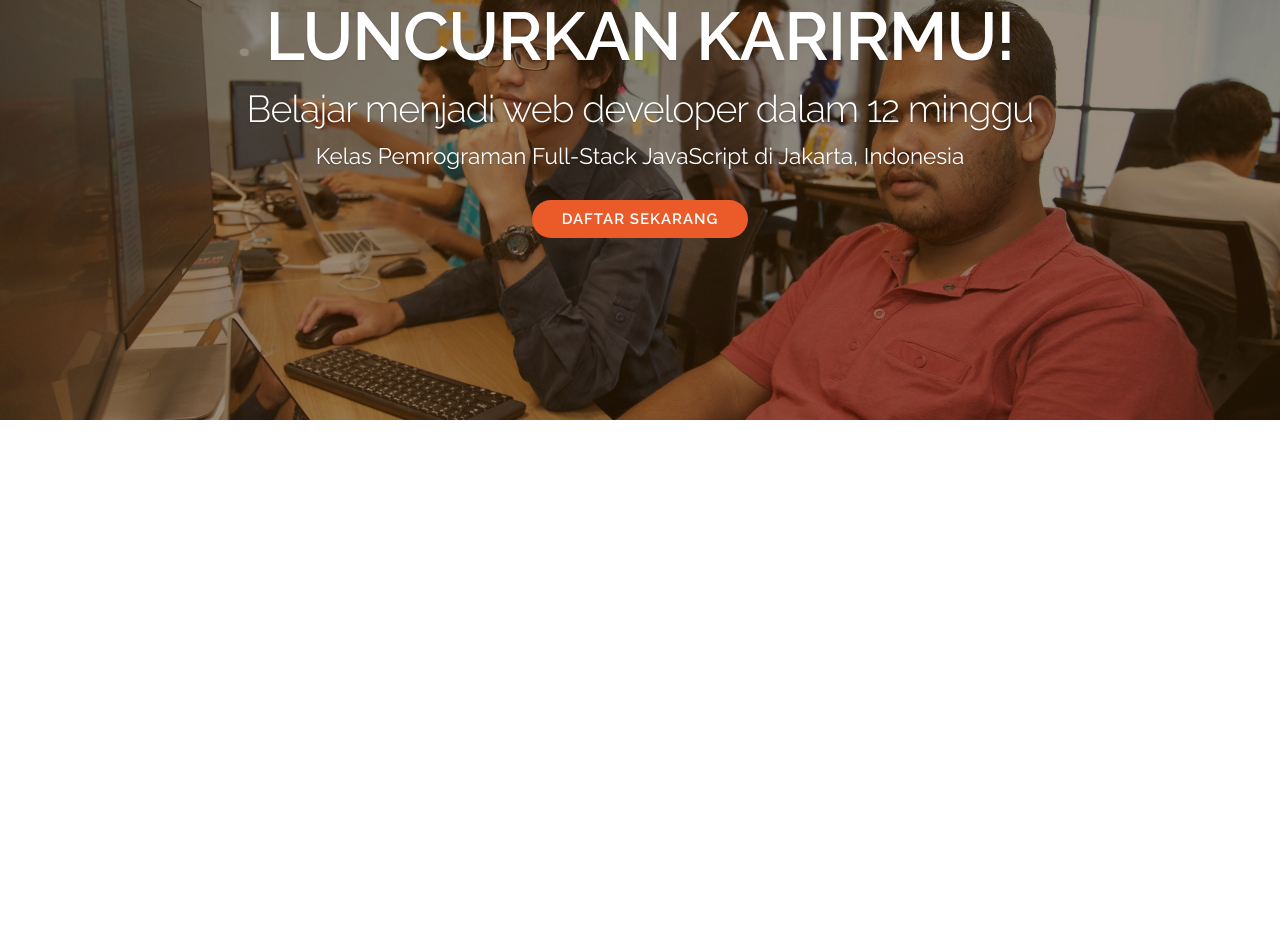
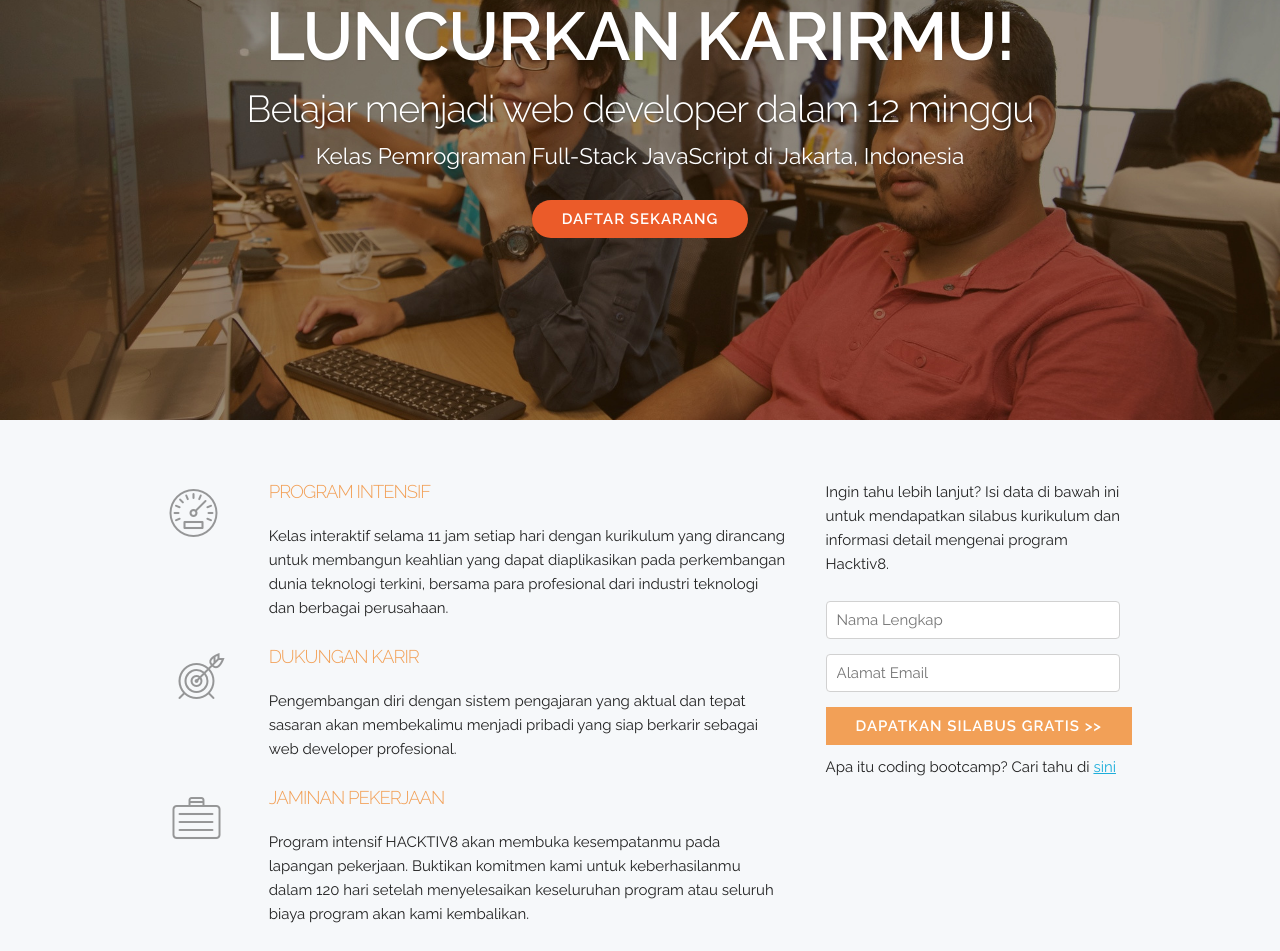
Before and after one commit to broerjuang/semantic_web, a plain HTML site: page index.html in a window 1280 px wide. Shown: the part 260-1211 px from the top of the page. Before the commit the page ends 800 px from the top, so only its background shows below. Drawn offline with Linux system fonts and the light colour scheme.

Commit message:
program is done

```diff
--- a/css/custom.css
+++ b/css/custom.css
@@ -99,3 +99,44 @@ header nav ul li a {
    -moz-background-clip: padding;
    -webkit-background-clip: padding-box;
    background-clip: padding-box; /* prevents bg color from leaking outside the border */ }
+
+ input[type="email"],
+ input[type="number"],
+ input[type="search"],
+ input[type="text"],
+ input[type="tel"],
+ input[type="url"],
+ input[type="password"],
+ textarea,
+ select {
+   height: 38px;
+   padding: 6px 10px; /* The 6px vertically centers text on FF, ignored by Webkit */
+   background-color: #fff;
+   border: 1px solid #D1D1D1;
+   border-radius: 4px;
+   box-shadow: none;
+   box-sizing: border-box;
+   width:100%; }
+
+.program {
+ padding:4em 0 0;
+ background-color: #f6f8fa;
+}
+.program h3 {
+ color:#009be8;
+ font-weight: 300;
+ font-size:1.5em;
+}
+
+.sylabus {
+  border-radius: 0px;
+  background-color: #f2a057;
+}
+
+/* Program*/
+
+.program h3 {
+  text-transform: uppercase;
+  font-size: 1.23em;
+  color: #f2a057;
+}
--- a/index.html
+++ b/index.html
@@ -61,6 +61,74 @@
 
   </header>
 
+  <main role="main">
+
+ <!-- Program
+ ================================================== -->
+ <section class="program">
+   <div class="container">
+     <div class="eight columns">
+       <div class="row">
+         <div class="two columns">
+           <img src="images/icon/watch.png" alt="Karir" />
+         </div>
+         <div class="ten columns">
+           <h3>Program Intensif</h3>
+           <p>
+             Kelas interaktif selama 11 jam setiap hari dengan kurikulum yang dirancang untuk membangun keahlian yang dapat diaplikasikan pada perkembangan dunia teknologi terkini, bersama para profesional dari industri teknologi dan berbagai perusahaan.
+           </p>
+         </div>
+       </div>
+       <div class="row">
+         <div class="two columns">
+           <img src="images/icon/shot.png" alt="Karir" />
+         </div>
+         <div class="ten columns">
+           <h3>dukungan karir</h3>
+           <p>
+             Pengembangan diri dengan sistem pengajaran yang aktual dan tepat sasaran akan membekalimu menjadi pribadi yang siap berkarir sebagai web developer profesional.
+           </p>
+         </div>
+       </div>
+       <div class="row">
+         <div class="two columns">
+           <img src="images/icon/bag.png" alt="Karir" />
+         </div>
+         <div class="ten columns">
+           <h3>jaminan pekerjaan</h3>
+           <p>
+             Program intensif HACKTIV8 akan membuka kesempatanmu pada lapangan pekerjaan. Buktikan komitmen kami untuk keberhasilanmu dalam 120 hari setelah menyelesaikan keseluruhan program atau seluruh biaya program akan kami kembalikan.
+           </p>
+         </div>
+       </div>
+     </div>
+     <div class="four columns">
+       <p>
+         Ingin tahu lebih lanjut? Isi data di bawah ini untuk mendapatkan silabus kurikulum dan informasi detail mengenai program Hacktiv8.
+       </p>
+       <form>
+        <div class="row">
+          <div class="twelve columns">
+            <input class="u-full-width" type="text" placeholder="Nama Lengkap" id="customerName">
+          </div>
+        </div>
+        <div classs="row">
+          <div class="twelve columns">
+            <input class="u-full-width" type="email" placeholder="Alamat Email" id="EmailInput">
+          <div class="row">
+              <a class='button sylabus'> Dapatkan Silabus Gratis >> </a>
+              <p>
+                Apa itu coding bootcamp? Cari tahu di <a href="#">sini</a>
+              </p>
+          </div>
+        </div>
+      </form>
+     </div>
+   </div>
+ </section>
+ </main>
+
+
   <!-- Primary Page Layout
   –––––––––––––––––––––––––––––––––––––––––––––––––– -->
 <!-- End Document
```
Also changed, not shown: images/icon/bag.png (added), images/icon/shot.png (added), images/icon/watch.png (added), images/media/beritasatu.png (added), images/media/dailysocial.png (added), images/media/infokomputer.png (added), images/media/jakartaglobe.png (added), images/media/techinasia.png (added).
